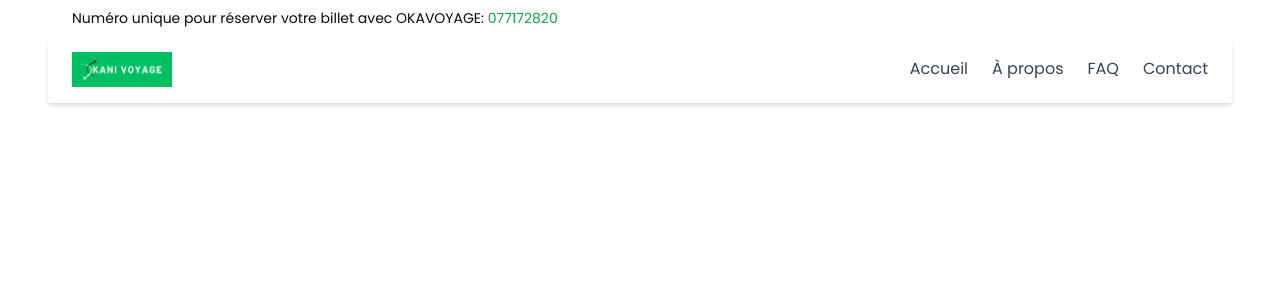
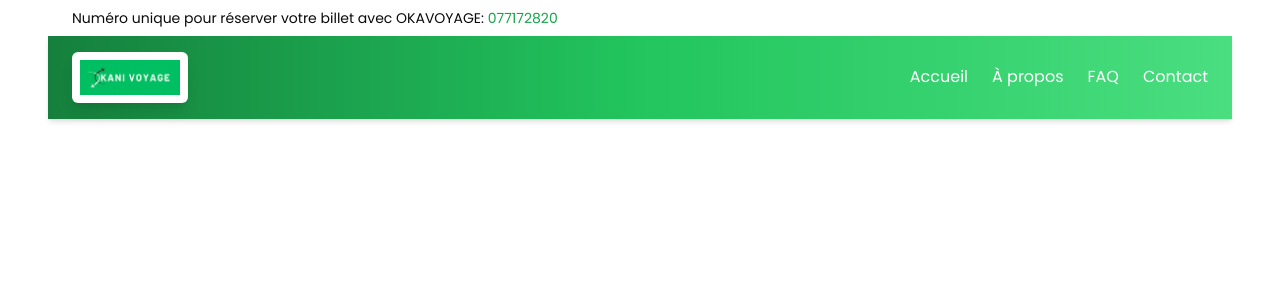
Before and after one commit to Kedesh11/oka, a Next.js app: page / in a window 1280 px wide. Shown: the top 300 px of the page. Built offline with nearby package versions, Linux system fonts and the light colour scheme.

Commit message:
chagement de couleur

```diff
--- a/src/components/navBar.tsx
+++ b/src/components/navBar.tsx
@@ -28,10 +28,11 @@ function NavBar() {
   }, [isOpen]);
 
   return (
-    <nav className="w-full bg-white shadow-md px-6 py-4 relative">
+    <nav className="w-full bg-gradient-to-r from-green-700 via-green-500 to-green-400 shadow-md px-6 py-4 relative">
       <div className="flex justify-between items-center">
-        {/* Logo */}
+        {/* Logo avec fond blanc et padding */}
         <Link href="/">
+          <div className="bg-white p-2 rounded-md shadow-lg">
             <Image
               src="/images/okalogo.png"
               alt="Oka Logo"
@@ -39,12 +40,13 @@ function NavBar() {
               height={100}
               className="cursor-pointer"
             />
+          </div>
         </Link>
 
         {/* Bouton Menu Hamburger (Mobile) */}
         <div className="md:hidden">
           <button
-            className="text-gray-700 focus:outline-none"
+            className="text-white focus:outline-none"
             onClick={() => setIsOpen(!isOpen)}
           >
             {isOpen ? <X size={28} /> : <Menu size={28} />}
@@ -52,24 +54,24 @@ function NavBar() {
         </div>
 
         {/* Menu Principal (Desktop) */}
-        <ul className="hidden md:flex gap-6 text-gray-700 font-medium">
+        <ul className="hidden md:flex gap-6 text-white font-medium">
           <li>
-            <Link href="/" className="hover:text-green-600 transition">
+            <Link href="/" className="hover:text-green-200 transition">
               Accueil
             </Link>
           </li>
           <li>
-            <Link href="/about" className="hover:text-green-600 transition">
+            <Link href="/about" className="hover:text-green-200 transition">
               À propos
             </Link>
           </li>
           <li>
-            <Link href="/faq" className="hover:text-green-600 transition">
+            <Link href="/faq" className="hover:text-green-200 transition">
               FAQ
             </Link>
           </li>
           <li>
-            <Link href="/contact" className="hover:text-green-600 transition">
+            <Link href="/contact" className="hover:text-green-200 transition">
               Contact
             </Link>
           </li>
```
Also changed, not shown: public/images/car-hiro.jpg (added). Lines whose indentation alone changed are shown as unchanged.
